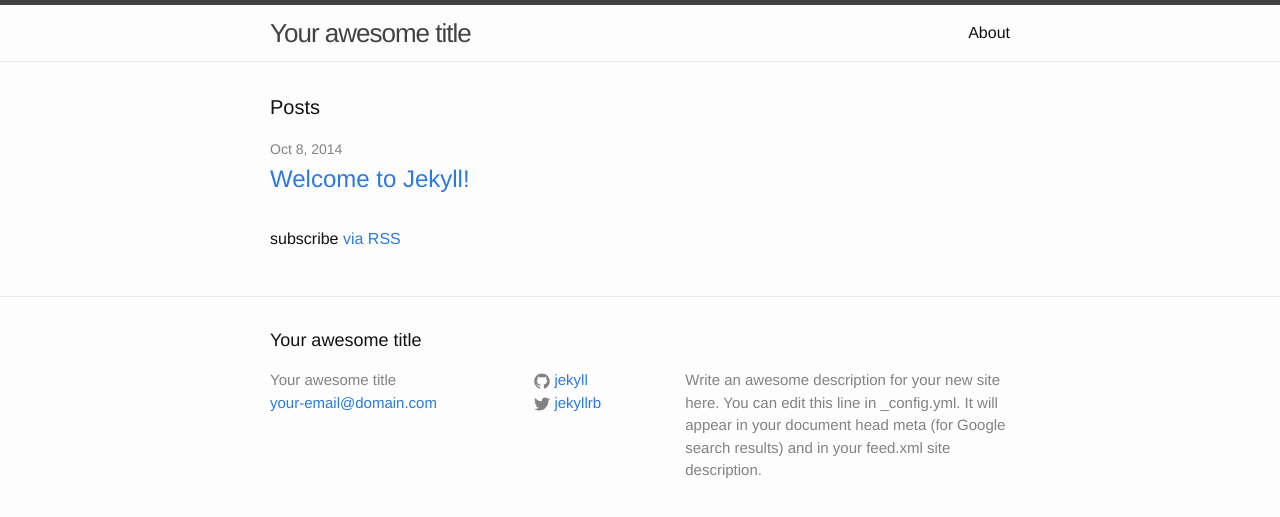
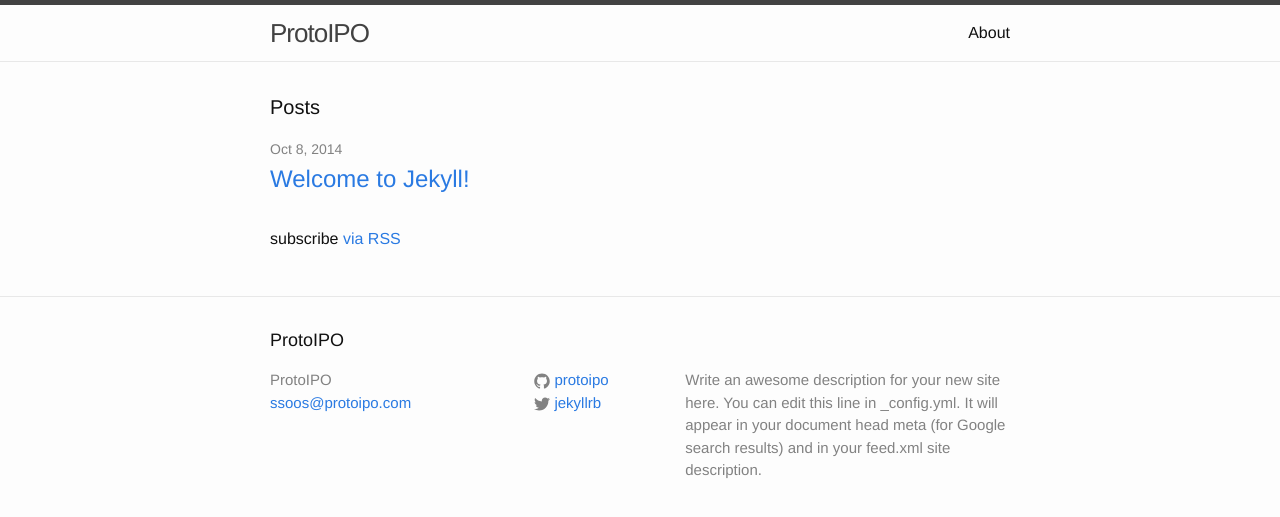
Before and after one commit to ProtoIPO/ProtoIPO.github.io, a Jekyll site: the page built from index.html, in a window 1280 px wide. Shown: the top 517 px of the page. Built offline with Jekyll 4.4.1, drawn with Linux system fonts in a browser that asks for light colours.

Commit message:
Filled out basic jekyll configuration.

```diff
--- a/_config.yml
+++ b/_config.yml
@@ -1,14 +1,14 @@
 # Site settings
-title: Your awesome title
-email: your-email@domain.com
+title: ProtoIPO
+email: ssoos@protoipo.com
 description: > # this means to ignore newlines until "baseurl:"
   Write an awesome description for your new site here. You can edit this
   line in _config.yml. It will appear in your document head meta (for
   Google search results) and in your feed.xml site description.
 baseurl: "" # the subpath of your site, e.g. /blog/
-url: "http://yourdomain.com" # the base hostname & protocol for your site
+url: "http://protoipo.com" # the base hostname & protocol for your site
 twitter_username: jekyllrb
-github_username:  jekyll
+github_username:  protoipo
 
 # Build settings
 markdown: kramdown
```
